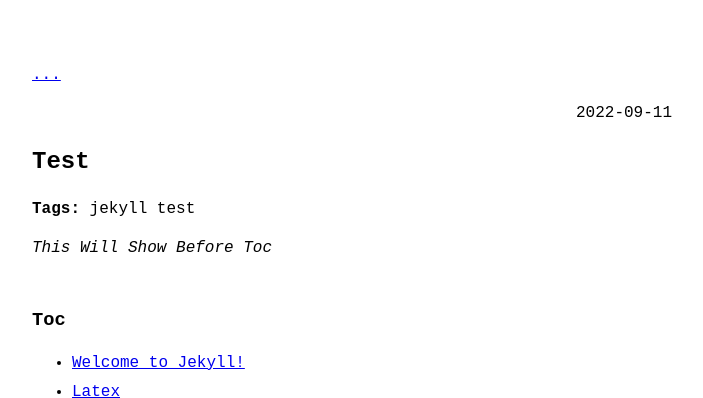
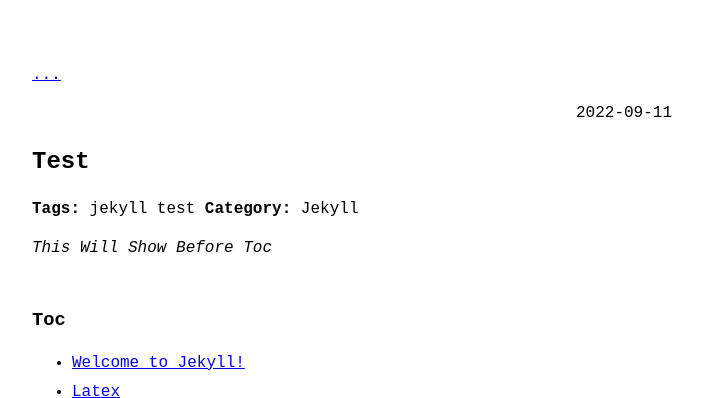
Before and after one commit to SirMegaMU/sim-css, a Jekyll site: the page built from _posts/2022-09-11-test.md, in a window 1280 px wide. Shown: the top 398 px of the page, without its empty margins (288-991 px from the left). Built offline with Jekyll 4.4.1, drawn with Linux system fonts in a browser that asks for light colours; formulas are drawn with MathJax 3.

```diff
--- a/_config.yml
+++ b/_config.yml
@@ -21,7 +21,7 @@ highlighter: rouge
 mathjax: true
 
 showTags: true
-
+showCategory: true
 sass:
   style: compressed
 
--- a/_includes/tags.html
+++ b/_includes/tags.html
@@ -3,8 +3,13 @@
     <p>
         <strong>Tags:</strong>
         {% for item in page.tag %}
-        {{ item }}
+            {{ item }}
         {% endfor %}
+
+        {% if site.showCategory and page.category %}
+        <strong>Category:</strong>
+        {{ page.category }}
+        {% endif %}
     </p>
     {% endif %}
     {% if page.beforeToc %}
--- a/_posts/2022-09-11-test.md
+++ b/_posts/2022-09-11-test.md
@@ -6,6 +6,7 @@ tag: ["jekyll", "test"]
 math: true
 enableToc: true
 beforeToc: This Will Show Before Toc
+category: Jekyll
 #custom_js: mouse_coords
 ---
 
```
Also changed, not shown: about.md (+2 -0 lines), assets/img/example.png (added).
